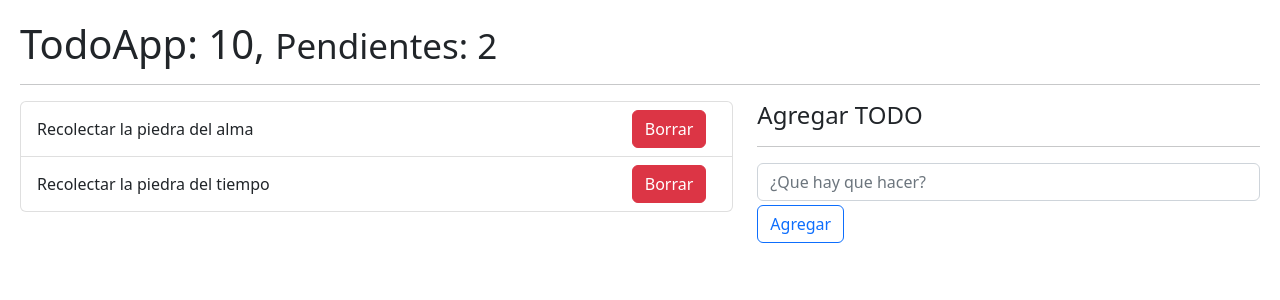
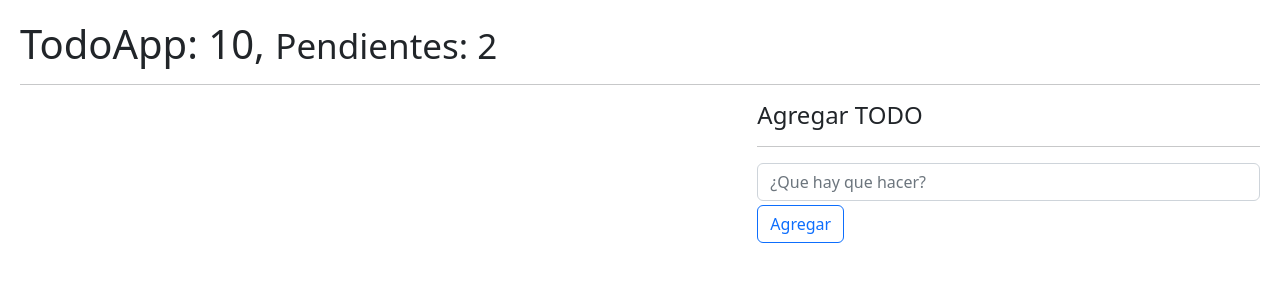
Before and after one commit to adlf-aldana/TodoApp_useReducer, a React (Vite) app: page / in a window 1280 px wide. Shown: the top 300 px of the page. Built offline with nearby package versions, Linux system fonts and the light colour scheme.

Commit message:
#feat: save and read TODOs from LocalStorage

```diff
--- a/src/TodoApp.jsx
+++ b/src/TodoApp.jsx
@@ -1,23 +1,20 @@
-import { useReducer } from "react";
+import { useEffect, useReducer } from "react";
 import { TodoAdd } from "./TodoAdd";
 import { TodoList } from "./TodoList";
 import { todoReducer } from "./todoReducer";
 
-const initialState = [
-  {
-    id: new Date().getTime(),
-    description: "Recolectar la piedra del alma",
-    done: false,
-  },
-  {
-    id: new Date().getTime() * 3,
-    description: "Recolectar la piedra del tiempo",
-    done: false,
-  },
-];
+const initialState = [];
+
+const init = () => {
+  return JSON.parse(localStorage.getItem("todos")) || [];
+};
 
 export const TodoApp = () => {
-  const [todos, dispatch] = useReducer(todoReducer, initialState);
+  const [todos, dispatch] = useReducer(todoReducer, initialState, init);
+
+  useEffect(() => {
+    localStorage.setItem("todos", JSON.stringify(todos));
+  }, [todos]);
 
   const handleNewTodo = (todo) => {
     const action = {
```
